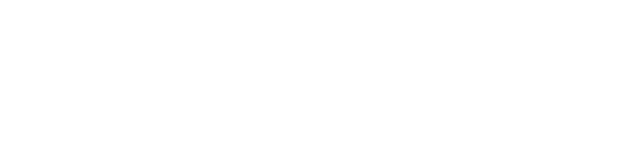
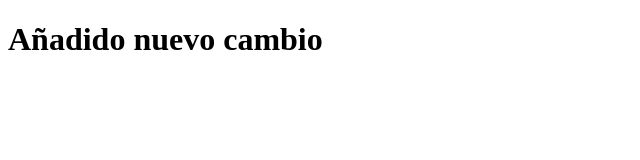
Before and after one commit to ddiazdm/JSBootcamp, a plain HTML site: page index.html in a window 1280 px wide. Shown: the whole page, without its empty margins (0-640 px from the left). Drawn offline with Linux system fonts and the light colour scheme.

Commit message:
Añadido nuevo cambio

```diff
--- a/index.html
+++ b/index.html
@@ -6,6 +6,7 @@
     <title>Git</title>
 </head>
 <body>
+    <h1>Añadido nuevo cambio</h1>
 
 </body>
 </html>
```
